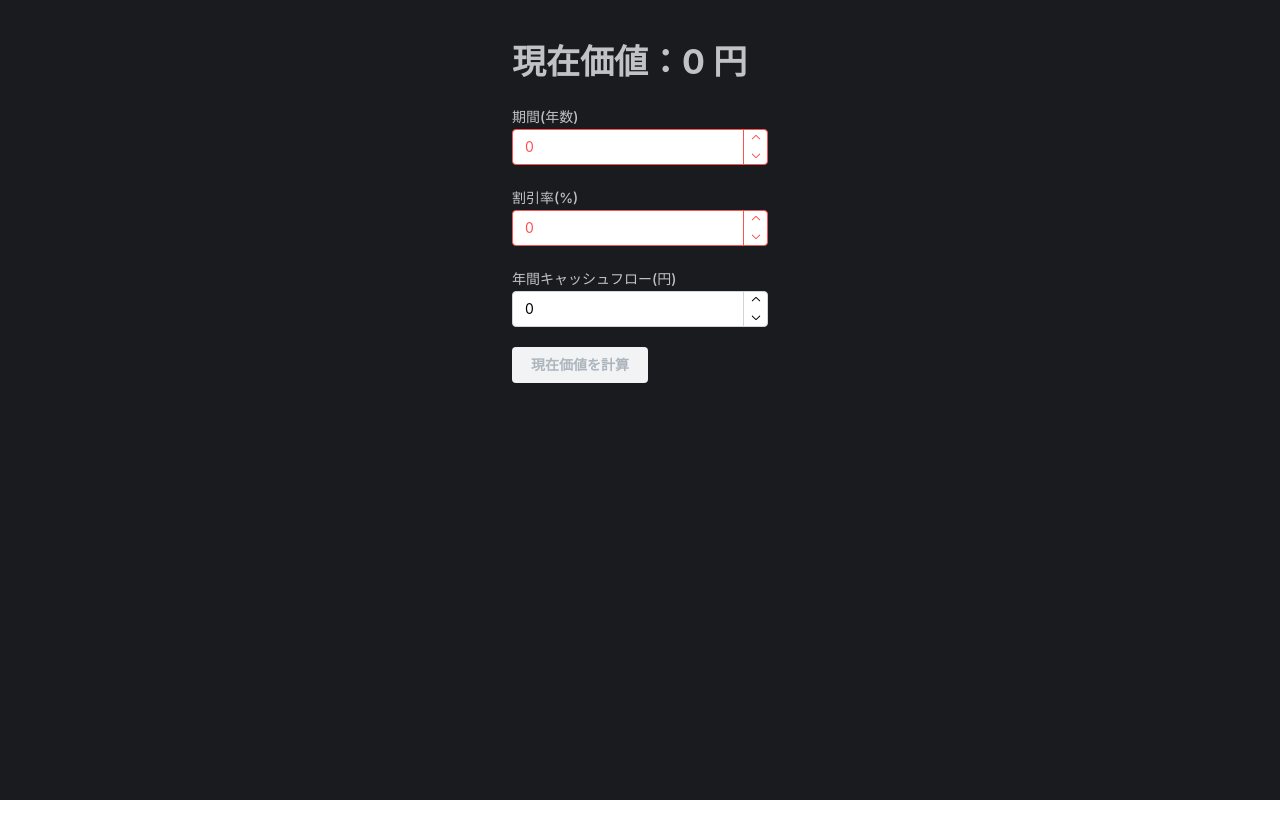
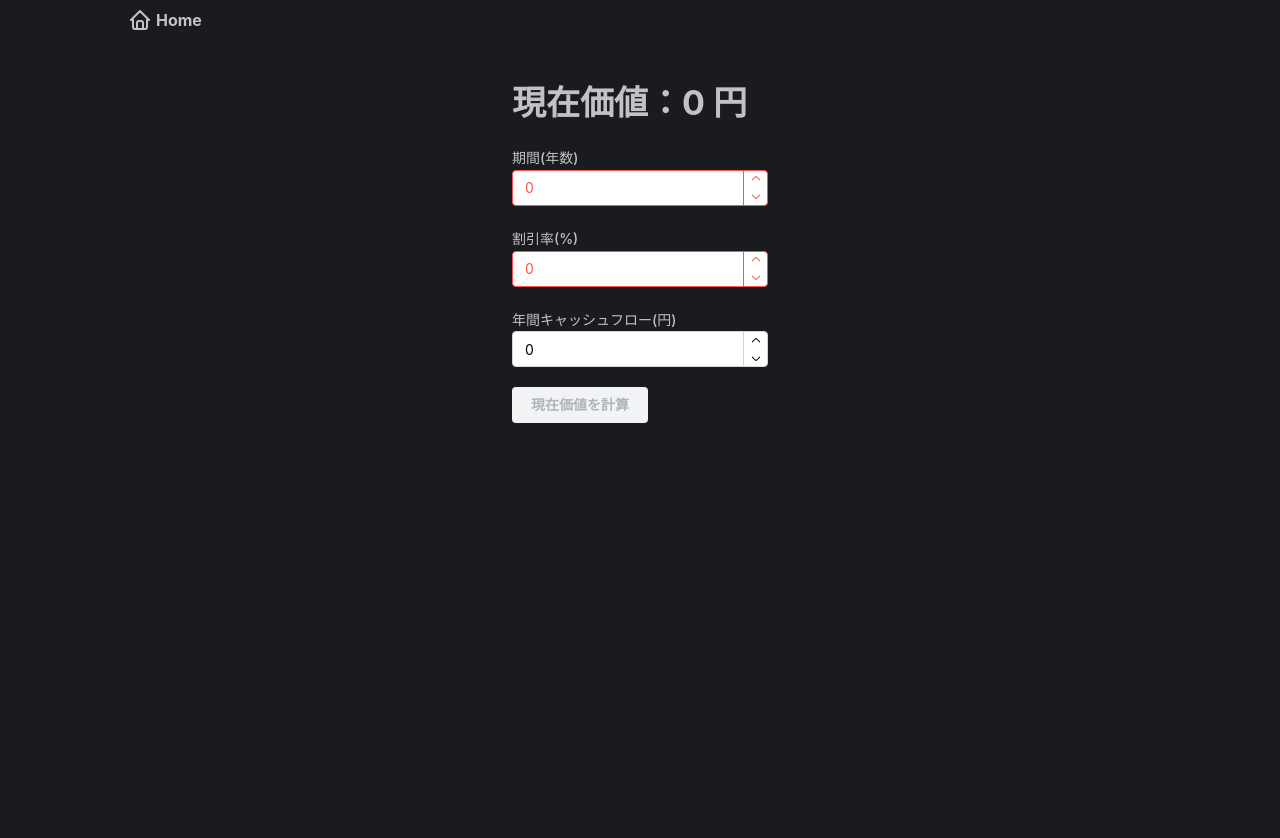
Before and after one commit to RYOTA-F/mba-finance-methods, a Next.js app: page /finance/npv in a window 1280 px wide. Shown: the top 838 px of the page. Before the commit the page ends 800 px from the top, so only its background shows below. Built offline with nearby package versions, Linux system fonts and the light colour scheme.

Commit message:
:art: Style 修正

```diff
--- a/src/app/finance/npv/page.tsx
+++ b/src/app/finance/npv/page.tsx
@@ -1,6 +1,7 @@
 'use client'
 
 import {
+  Box,
   Button,
   Center,
   Table,
@@ -67,6 +68,7 @@ export default function NpvPage() {
         <Space h="lg" />
 
         {tableData && tableData.length ? (
+          <Center bg="#fff" className="w-full rounded py-4 px-10 text-sub">
             <Table>
               <Table.Thead>
                 {tableData.map((data) => (
@@ -81,6 +83,7 @@ export default function NpvPage() {
                 ))}
               </Table.Thead>
             </Table>
+          </Center>
         ) : null}
       </div>
     </Center>
--- a/src/app/layout.tsx
+++ b/src/app/layout.tsx
@@ -1,19 +1,14 @@
 import type { Metadata } from 'next'
-import { Inter } from 'next/font/google'
-import { createTheme, MantineProvider } from '@mantine/core'
+import { MantineProvider } from '@mantine/core'
+import { Header } from '@/components/Header/Header'
+
 import './globals.css'
 import '@mantine/core/styles.css'
-
-const inter = Inter({ subsets: ['latin'] })
 
 export const metadata: Metadata = {
   title: 'Create Next App',
   description: 'Generated by create next app',
 }
-
-const theme = createTheme({
-  /** Put your mantine theme override here */
-})
 
 export default function RootLayout({
   children,
@@ -22,8 +17,9 @@ export default function RootLayout({
 }) {
   return (
     <html lang="en">
-      <body className={inter.className}>
-        <MantineProvider theme={theme}>
+      <body>
+        <MantineProvider>
+          <Header />
           <div className="bg-main text-main min-h-[100vh]">{children}</div>
         </MantineProvider>
       </body>
--- a/src/app/page.tsx
+++ b/src/app/page.tsx
@@ -1,5 +1,5 @@
+import Link from 'next/link'
 import { Card } from '@mantine/core'
-import Link from 'next/link'
 
 export default function Home() {
   return (
```
Lines whose indentation alone changed are shown as unchanged.
